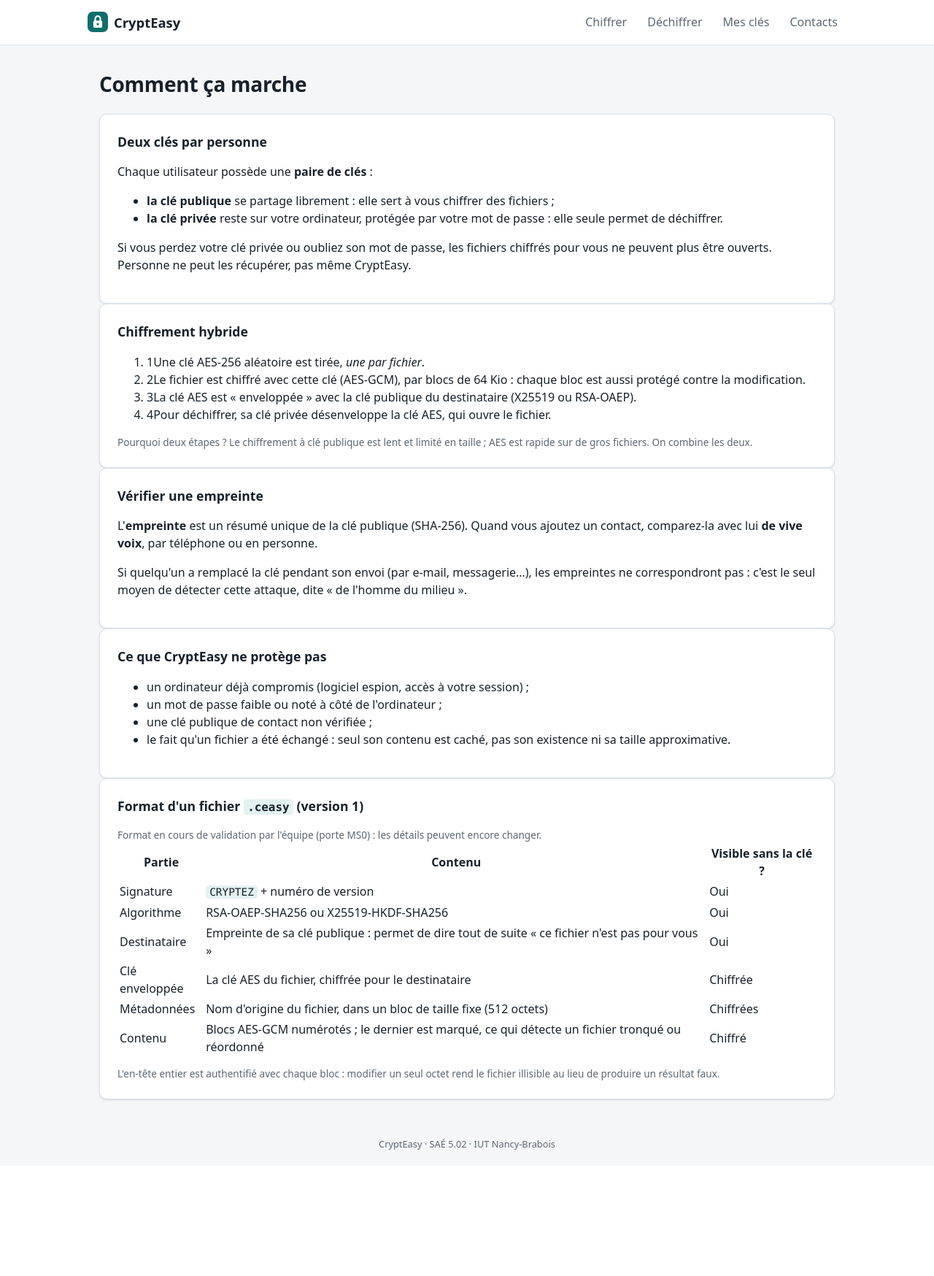
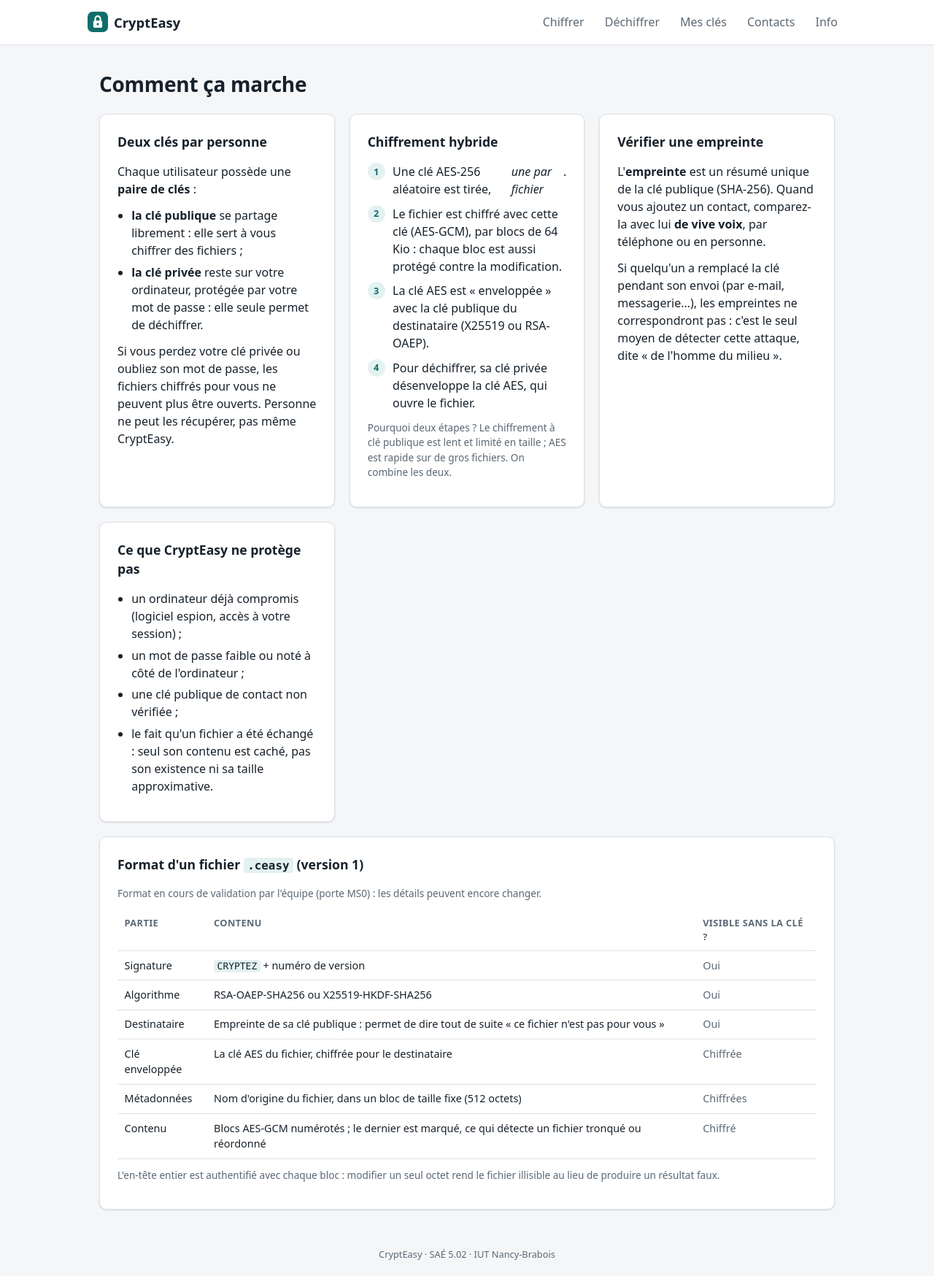
Before and after one commit to DiogoF-Hub/CryptEasy, a Flask app: template src/crypteasy/ui/templates/info.html in a window 1280 px wide. Shown: the whole page at 73% size. Before the commit the page ends 1575 px from the top, so only its background shows below. Run offline with Flask 3, Linux system fonts and the light colour scheme; the template is opened without the code that fills it, so the values that code supplies are empty; the visitor is signed in with stand-in values (Sample User, id 1); parts of the project's set-up code (start-up, migrations or seed data) failed here and were passed over; some libraries are stand-ins or nearby versions.

Commit message:
ui: page Info (fonctionnement, empreintes, format .ceasy v1, limites)
Co-Authored-By: Claude Opus 5.5 <noreply@anthropic.com>
Claude-Session: https://claude.ai/code/session_016mDxrVd7SdkGqj8Gvh95nS

```diff
--- a/src/crypteasy/ui/routes/home.py
+++ b/src/crypteasy/ui/routes/home.py
@@ -10,3 +10,8 @@ def index():
     b = backend()
     return render_template("home.html", identities=b.list_identities(),
                            contacts=b.list_contacts())
+
+
+@bp.get("/info")
+def info():
+    return render_template("info.html")
--- a/src/crypteasy/ui/static/style.css
+++ b/src/crypteasy/ui/static/style.css
@@ -168,3 +168,17 @@ input[type=file] { font: inherit; font-size: .9rem; color: var(--muted); max-wid
 /* --- Encadré d'avertissement (vérification des empreintes) --- */
 .notice { background: var(--warn-soft); color: var(--text); border-left: 3px solid var(--warn); border-radius: 6px; padding: .65rem .85rem; font-size: .9rem; margin: 0 0 1rem; }
 .notice strong { color: var(--warn); }
+
+/* --- Page Info --- */
+.info-grid { display: grid; grid-template-columns: repeat(auto-fit, minmax(300px, 1fr)); gap: 1.25rem; margin-bottom: 1.25rem; }
+.info-grid p, .card > p { margin: 0 0 .75rem; }
+.info-list { margin: 0 0 .75rem; padding-left: 1.2rem; }
+.info-list li { margin-bottom: .35rem; }
+.flow { list-style: none; margin: 0 0 .75rem; padding: 0; display: flex; flex-direction: column; gap: .6rem; }
+.flow li { display: flex; gap: .65rem; align-items: flex-start; }
+.flow-step { flex: none; width: 1.5rem; height: 1.5rem; border-radius: 50%; display: grid; place-items: center; background: var(--primary-soft); color: var(--primary); font-size: .8rem; font-weight: 700; }
+.table-wrap { overflow-x: auto; margin-bottom: .75rem; }
+.format { width: 100%; border-collapse: collapse; font-size: .9rem; }
+.format th, .format td { text-align: left; padding: .55rem .6rem; border-bottom: 1px solid var(--border); vertical-align: top; }
+.format th { color: var(--muted); font-weight: 600; font-size: .8rem; text-transform: uppercase; letter-spacing: .03em; }
+.format td:last-child { white-space: nowrap; color: var(--muted); }
--- a/src/crypteasy/ui/templates/base.html
+++ b/src/crypteasy/ui/templates/base.html
@@ -27,6 +27,7 @@
       <a href="{{ url_for('decrypt.index') }}" {% if bp == 'decrypt' %}aria-current="page"{% endif %}>Déchiffrer</a>
       <a href="{{ url_for('keys.index') }}" {% if bp == 'keys' %}aria-current="page"{% endif %}>Mes clés</a>
       <a href="{{ url_for('contacts.index') }}" {% if bp == 'contacts' %}aria-current="page"{% endif %}>Contacts</a>
+      <a href="{{ url_for('home.info') }}" {% if request.endpoint == 'home.info' %}aria-current="page"{% endif %}>Info</a>
       {% block nav_extra %}{% endblock %}
     </nav>
   </header>
--- a/src/crypteasy/ui/templates/info.html
+++ b/src/crypteasy/ui/templates/info.html
@@ -17,10 +17,10 @@
   <section class="card">
     <h2>Chiffrement hybride</h2>
     <ol class="flow" aria-label="Étapes du chiffrement">
-      <li><span class="flow-step">1</span><span>Une clé AES-256 aléatoire est tirée, <em>une par fichier</em>.</span></li>
-      <li><span class="flow-step">2</span><span>Le fichier est chiffré avec cette clé (AES-GCM), par blocs de 64 Kio : chaque bloc est aussi protégé contre la modification.</span></li>
-      <li><span class="flow-step">3</span><span>La clé AES est « enveloppée » avec la clé publique du destinataire (X25519 ou RSA-OAEP).</span></li>
-      <li><span class="flow-step">4</span><span>Pour déchiffrer, sa clé privée désenveloppe la clé AES, qui ouvre le fichier.</span></li>
+      <li><span class="flow-step">1</span> Une clé AES-256 aléatoire est tirée, <em>une par fichier</em>.</li>
+      <li><span class="flow-step">2</span> Le fichier est chiffré avec cette clé (AES-GCM), par blocs de 64 Kio : chaque bloc est aussi protégé contre la modification.</li>
+      <li><span class="flow-step">3</span> La clé AES est « enveloppée » avec la clé publique du destinataire (X25519 ou RSA-OAEP).</li>
+      <li><span class="flow-step">4</span> Pour déchiffrer, sa clé privée désenveloppe la clé AES, qui ouvre le fichier.</li>
     </ol>
     <p class="hint">Pourquoi deux étapes ? Le chiffrement à clé publique est lent et limité en taille ; AES est rapide sur de gros fichiers. On combine les deux.</p>
   </section>
```
Also changed, not shown: tests/ui/test_screens.py (+7 -0 lines).
